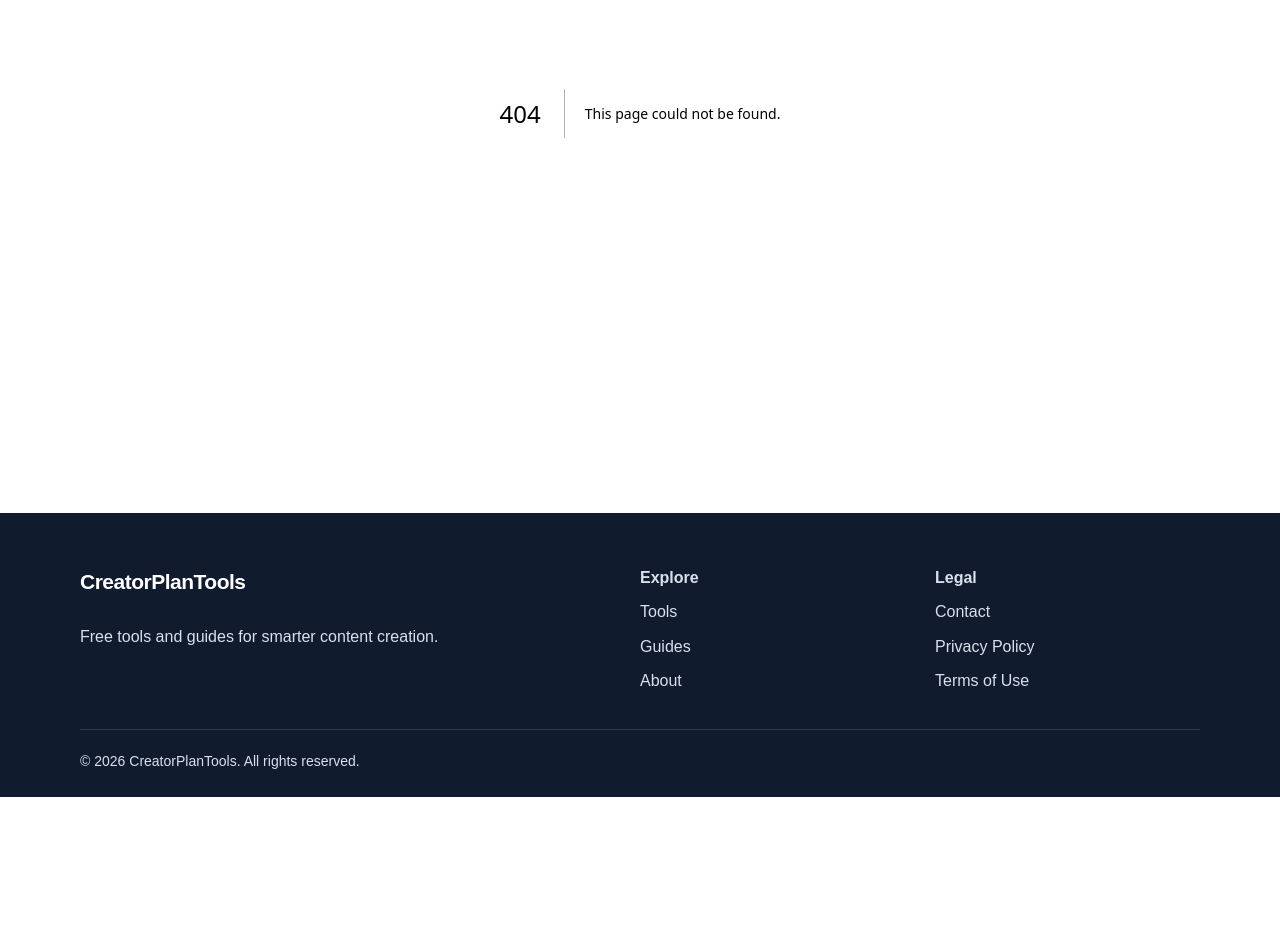
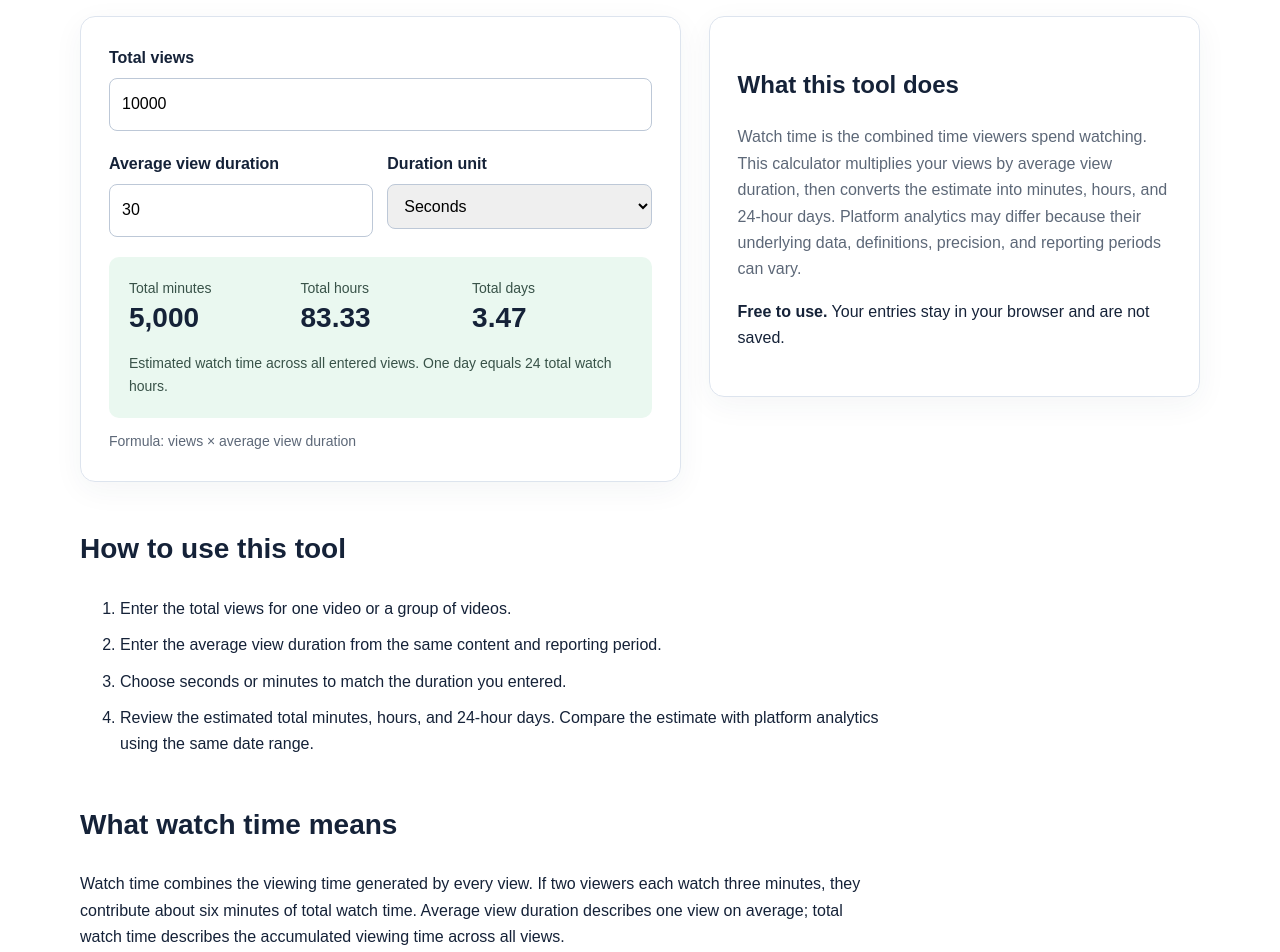
Before and after one commit to SODMAN2/creatorplantools, a Next.js app: page /tools/watch-time-calculator in a window 1280 px wide. Before the commit this address had no page. Shown: the part 360-1312 px from the top of the page. Before the commit the page ends 1157 px from the top, so only its background shows below. Built offline with nearby package versions, Linux system fonts and the light colour scheme.

Commit message:
Add watch time calculator

```diff
--- a/app/layout.js
+++ b/app/layout.js
@@ -2,6 +2,7 @@ import './globals.css';
 import './guides.css';
 import './revenue-calculator.css';
 import './engagement-calculator.css';
+import './watch-time-calculator.css';
 import Link from 'next/link';
 export const metadata={metadataBase:new URL('https://creatorplantools.com'),title:{default:'CreatorPlanTools | Free Tools for Content Creators',template:'%s | CreatorPlanTools'},description:'Free tools and practical guides to help content creators plan videos, estimate timing, and improve content structure.'};
 export default function RootLayout({children}){return <html lang="en"><body><header><div className="nav wrap"><Link className="brand" href="/">CreatorPlanTools</Link><nav><Link href="/#tools">Tools</Link><Link href="/guides">Guides</Link><Link href="/about">About</Link></nav></div></header><main>{children}</main><footer><div className="wrap footer-grid"><div><Link className="brand" href="/">CreatorPlanTools</Link><p>Free tools and guides for smarter content creation.</p></div><div><strong>Explore</strong><Link href="/#tools">Tools</Link><Link href="/guides">Guides</Link><Link href="/about">About</Link></div><div><strong>Legal</strong><Link href="/contact">Contact</Link><Link href="/privacy">Privacy Policy</Link><Link href="/terms">Terms of Use</Link></div></div><div className="wrap copyright">© {new Date().getFullYear()} CreatorPlanTools. All rights reserved.</div></footer></body></html>}
--- a/app/sitemap.js
+++ b/app/sitemap.js
@@ -1,2 +1,2 @@
 import { guideList } from './guides/guideData';
-export default function sitemap(){const base='https://creatorplantools.com';const pages=['','/guides','/about','/contact','/privacy','/terms','/tools/engagement-rate-calculator','/tools/youtube-revenue-calculator','/tools/youtube-script-length-calculator','/tools/voiceover-duration-calculator','/tools/tiktok-video-planner'];return [...pages.map((path)=>({url:`${base}${path}`,changeFrequency:path===''?'weekly':'monthly',priority:path===''?1:path==='/guides'?.8:.6})),...guideList.map((guide)=>({url:`${base}/guides/${guide.slug}`,changeFrequency:'monthly',priority:.8}))]}
+export default function sitemap(){const base='https://creatorplantools.com';const pages=['','/guides','/about','/contact','/privacy','/terms','/tools/watch-time-calculator','/tools/engagement-rate-calculator','/tools/youtube-revenue-calculator','/tools/youtube-script-length-calculator','/tools/voiceover-duration-calculator','/tools/tiktok-video-planner'];return [...pages.map((path)=>({url:`${base}${path}`,changeFrequency:path===''?'weekly':'monthly',priority:path===''?1:path==='/guides'?.8:.6})),...guideList.map((guide)=>({url:`${base}/guides/${guide.slug}`,changeFrequency:'monthly',priority:.8}))]}
--- /dev/null
+++ b/app/tools/watch-time-calculator/page.js
@@ -0,0 +1,38 @@
+import Link from 'next/link';
+import ToolLayout from '@/components/ToolLayout';
+import WatchTimeCalculator from '@/components/WatchTimeCalculator';
+
+export const metadata={
+  title:'Watch Time Calculator for YouTube, TikTok & Reels',
+  description:'Estimate total watch time in minutes, hours, and days from video views and average view duration. Free calculator for YouTube, TikTok, Reels, and Shorts.',
+  alternates:{canonical:'/tools/watch-time-calculator'}
+};
+
+const faqs=[
+  ['What is watch time?','Watch time is the combined amount of time viewers spend watching a video or group of videos. For example, 100 views with an average view duration of two minutes produces an estimated 200 minutes of watch time.'],
+  ['How do I calculate total watch time?','Multiply total views by average view duration. This calculator converts that result into total minutes, hours, and 24-hour days.'],
+  ['Where can I find average view duration?','Look in the analytics area for the relevant video, account, or date range. Metric names and availability vary across YouTube, TikTok, Instagram, and other platforms.'],
+  ['Is watch time the same as average view duration?','No. Average view duration estimates how long one view lasts on average. Watch time adds the viewing time from all views together.'],
+  ['Why might platform analytics show a different result?','Platforms may use more precise underlying values, rounding, different definitions of a view, processing delays, filtered traffic, or a different reporting range. Match the views and duration to the same content and period for the most useful estimate.'],
+  ['Does this calculator store my data?','No. The calculator runs in your browser, and the values you enter are not saved by this tool.']
+];
+
+export default function Page(){
+  const faqSchema={'@context':'https://schema.org','@type':'FAQPage',mainEntity:faqs.map(([question,answer])=>({'@type':'Question',name:question,acceptedAnswer:{'@type':'Answer',text:answer}}))};
+  return <>
+    <script type="application/ld+json" dangerouslySetInnerHTML={{__html:JSON.stringify(faqSchema).replace(/</g,'\\u003c')}}/>
+    <ToolLayout eyebrow="Video analytics tool" title="Watch Time Calculator" intro="Estimate total watch time from views and average view duration for YouTube, TikTok, Instagram Reels, Shorts, and other videos." tool={<WatchTimeCalculator/>} explanation="Watch time is the combined time viewers spend watching. This calculator multiplies your views by average view duration, then converts the estimate into minutes, hours, and 24-hour days. Platform analytics may differ because their underlying data, definitions, precision, and reporting periods can vary." steps={['Enter the total views for one video or a group of videos.','Enter the average view duration from the same content and reporting period.','Choose seconds or minutes to match the duration you entered.','Review the estimated total minutes, hours, and 24-hour days. Compare the estimate with platform analytics using the same date range.']} faqs={faqs}>
+      <h2>What watch time means</h2>
+      <p>Watch time combines the viewing time generated by every view. If two viewers each watch three minutes, they contribute about six minutes of total watch time. Average view duration describes one view on average; total watch time describes the accumulated viewing time across all views.</p>
+      <p>The calculation is useful for planning and sense-checking analytics, but it remains an estimate. A platform may calculate its displayed result from unrounded durations or apply its own rules for views, traffic, and reporting. This tool does not predict reach, revenue, engagement, or future performance.</p>
+      <h2>Helpful examples for creators</h2>
+      <div className="example-grid">
+        <div className="example"><h3>Short-form video</h3><p>A Reel or TikTok with 10,000 views and a 30-second average view duration produces an estimated <strong>5,000 minutes</strong>, or <strong>83.33 hours</strong>, of watch time.</p></div>
+        <div className="example"><h3>YouTube video</h3><p>A YouTube video with 25,000 views and a six-minute average view duration produces an estimated <strong>150,000 minutes</strong>, or <strong>2,500 hours</strong>, of watch time.</p></div>
+      </div>
+      <p className="muted">These examples only demonstrate the formula. They are not benchmarks, platform targets, or promised results.</p>
+      <h2>Use watch time with other creator metrics</h2>
+      <p>Watch time is more useful when the views, duration, content, and date range all match. To review how viewers interact with a post, use the <Link className="text-link" href="/tools/engagement-rate-calculator">Engagement Rate Calculator</Link>. For cautious YouTube income scenarios, try the <Link className="text-link" href="/tools/youtube-revenue-calculator">YouTube Revenue Calculator</Link>. You can also improve the structure behind the numbers with the <Link className="text-link" href="/guides/tiktok-video-structure">TikTok video structure guide</Link> or plan a longer upload with the <Link className="text-link" href="/guides/youtube-video-planning-checklist">YouTube video planning checklist</Link>.</p>
+    </ToolLayout>
+  </>;
+}
--- /dev/null
+++ b/app/watch-time-calculator.css
@@ -0,0 +1 @@
+.duration-fields{display:grid;grid-template-columns:1fr 1fr;gap:14px}.watch-time-results{display:grid;grid-template-columns:repeat(3,minmax(0,1fr));gap:12px;padding:20px;background:var(--green);border-radius:10px}.watch-time-results div{min-width:0}.watch-time-results span{display:block;color:#385248;font-size:14px}.watch-time-results strong{display:block;font-size:clamp(20px,3vw,28px);line-height:1.3;overflow-wrap:anywhere}.watch-time-results p{grid-column:1/-1;margin:4px 0 0;color:#385248;font-size:14px}@media(max-width:600px){.duration-fields,.watch-time-results{grid-template-columns:1fr}.watch-time-results p{grid-column:auto}}
--- /dev/null
+++ b/components/WatchTimeCalculator.js
@@ -0,0 +1,48 @@
+'use client';
+
+import {useState} from 'react';
+
+const numberFormatter=new Intl.NumberFormat('en-US',{maximumFractionDigits:2});
+
+export default function WatchTimeCalculator(){
+  const[views,setViews]=useState(10000);
+  const[duration,setDuration]=useState(30);
+  const[unit,setUnit]=useState('seconds');
+  const toSafeNumber=(value)=>{
+    const number=Number(value);
+    return Number.isFinite(number)?Math.max(0,number):0;
+  };
+  const safeViews=toSafeNumber(views);
+  const safeDuration=toSafeNumber(duration);
+  const totalMinutes=safeViews*safeDuration*(unit==='seconds'?1/60:1);
+  const totalHours=totalMinutes/60;
+  const totalDays=totalHours/24;
+  const format=(value)=>Number.isFinite(value)?numberFormatter.format(value):'Too large to calculate';
+
+  return <>
+    <div className="field">
+      <label htmlFor="watch-time-views">Total views</label>
+      <input id="watch-time-views" type="number" min="0" step="1" inputMode="numeric" value={views} onChange={event=>setViews(event.target.value)}/>
+    </div>
+    <div className="duration-fields">
+      <div className="field">
+        <label htmlFor="average-view-duration">Average view duration</label>
+        <input id="average-view-duration" type="number" min="0" step="0.1" inputMode="decimal" value={duration} onChange={event=>setDuration(event.target.value)}/>
+      </div>
+      <div className="field">
+        <label htmlFor="duration-unit">Duration unit</label>
+        <select id="duration-unit" value={unit} onChange={event=>setUnit(event.target.value)}>
+          <option value="seconds">Seconds</option>
+          <option value="minutes">Minutes</option>
+        </select>
+      </div>
+    </div>
+    <div className="watch-time-results" aria-live="polite">
+      <div><span>Total minutes</span><strong>{format(totalMinutes)}</strong></div>
+      <div><span>Total hours</span><strong>{format(totalHours)}</strong></div>
+      <div><span>Total days</span><strong>{format(totalDays)}</strong></div>
+      <p>Estimated watch time across all entered views. One day equals 24 total watch hours.</p>
+    </div>
+    <p className="formula-note">Formula: views × average view duration</p>
+  </>;
+}
```
Also changed, not shown: app/page.js (+1 -1 lines).
